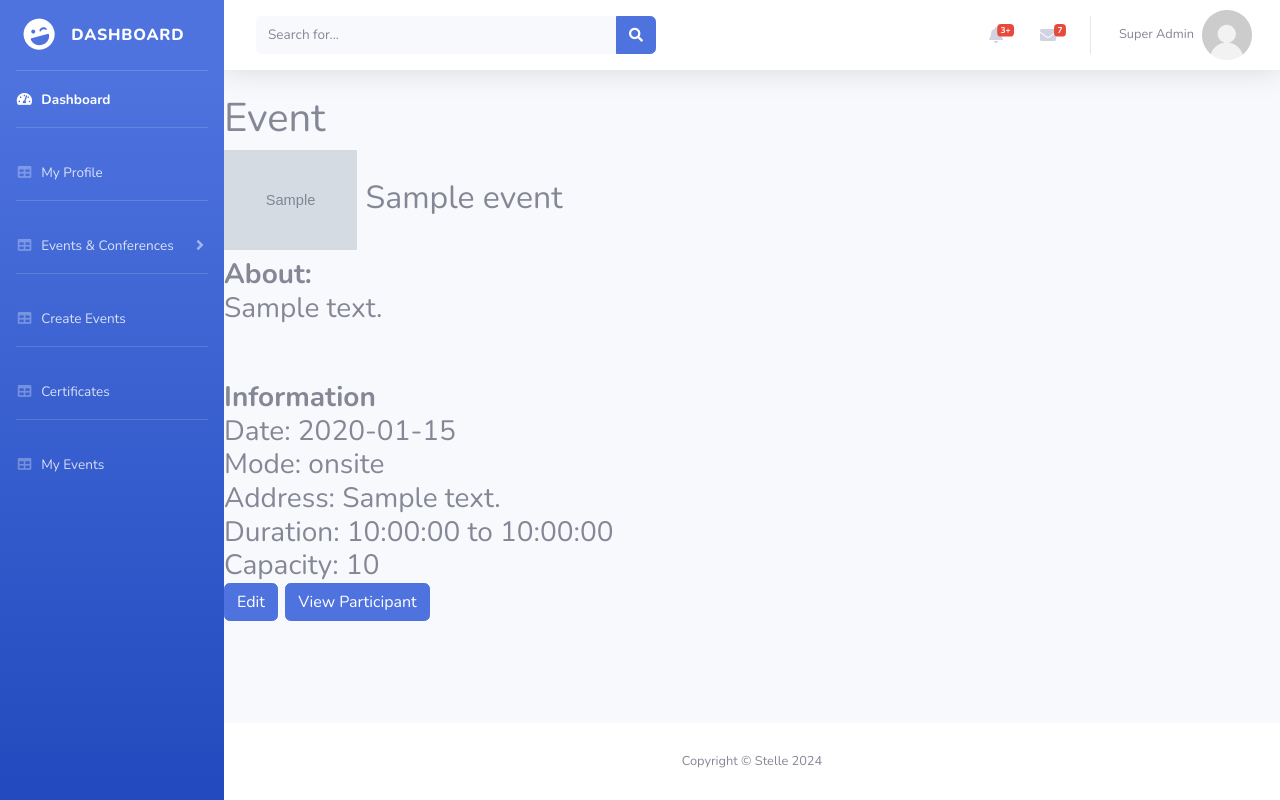
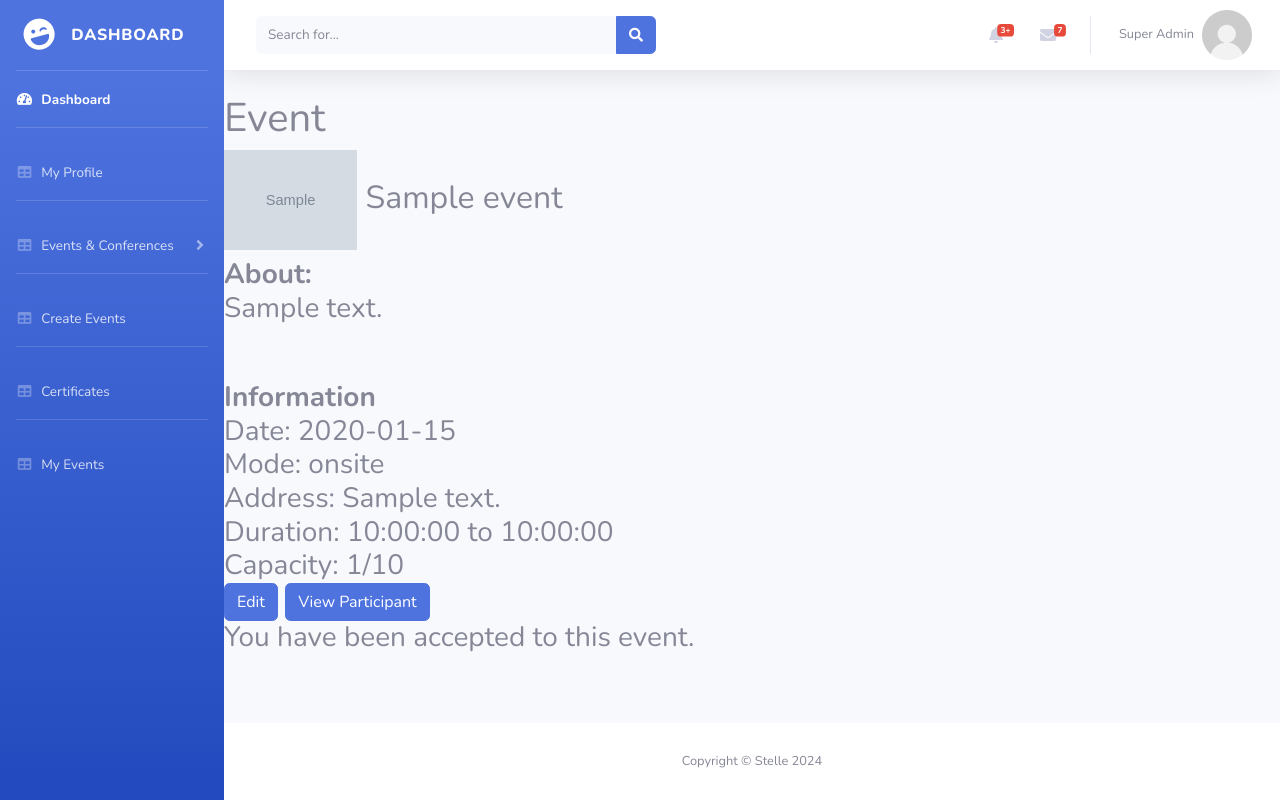
Before and after one commit to Rich1068/Stelle, a Laravel app: page /event/1 in a window 1280 px wide. Run offline with Laravel 12, Linux system fonts and the light colour scheme; a user stored in the database is signed in; data comes from the database, SQL or seed files in the repository; tables that the repository leaves empty hold one stand-in row (values such as "Sample post"); grey boxes marked "Sample" are stand-in pictures; parts of the project's set-up code (start-up, migrations or seed data) failed here and were passed over.

Commit message:
join event limiting and finishing event participant accepting

```diff
--- a/app/Http/Controllers/EventController.php
+++ b/app/Http/Controllers/EventController.php
@@ -46,9 +46,14 @@ class EventController extends Controller
     public function view($id): View
     {
         $userevent = UserEvent::where('event_id', $id)->firstOrFail();
+        $currentParticipants = EventParticipant::where('event_id', $id)
+            ->where('status_id', 1) // Assuming 'Accepted' has an id of 1
+            ->count();
         $event = Event::findOrFail($id);
-        $eventParticipant = EventParticipant::where('event_id', $id)->paginate(10);
-        return view('event.event', ['event' => $event, 'userevent' => $userevent, 'participant' => $eventParticipant]);
+        $eventParticipant = EventParticipant::where('event_id', $id)
+            ->where('user_id', Auth::user()->id)
+            ->first();
+        return view('event.event', ['event' => $event, 'userevent' => $userevent, 'participant' => $eventParticipant, 'currentParticipants' => $currentParticipants]);
     }
 
     public function store(Request $request): RedirectResponse
@@ -94,7 +99,7 @@ class EventController extends Controller
 
 
 
-        return redirect()->route('profile.profile')->with('success', 'Event created successfully.');
+        return redirect()->route('event.view', $event->id)->with('success', 'Event created successfully.');
     }
 
     //main view of update
@@ -169,11 +174,21 @@ class EventController extends Controller
         ->first();
 
     if (!$participant) {
+        // Count the number of accepted participants
+        $acceptedParticipants = EventParticipant::where('event_id', $event->id)
+            ->where('status_id', 1) // Assuming 'Accepted' has an id of 1
+            ->count();
+
+        // Check if the event capacity is reached
+        if ($acceptedParticipants >= $event->capacity) {
+            return redirect()->route('event.view', $event->id)->with('error', 'The event has reached its capacity.');
+        }
+
         // Create new EventParticipant record with status 'Pending'
         EventParticipant::create([
             'user_id' => Auth::user()->id,
             'event_id' => $event->id,
-                'status_id' => 3, // Assuming 'Pending' has an id of 3
+            'participant_status_id' => 3, // Assuming 'Pending' has an id of 3
         ]);
 
         return redirect()->route('event.view', $event->id)->with('success', 'You have requested to join the event!');
@@ -182,18 +197,19 @@ class EventController extends Controller
     return redirect()->route('event.view', $event->id)->with('error', 'You have already requested to join this event.');
 }
 
+
     public function showParticipants($id)
     {
-        $event = UserEvent::findOrFail($id);
-
+        $eventuser = UserEvent::findOrFail($id);
+        $event = Event::findOrFail($id);
         // Check if the logged-in user is the creator of the event
-        if ($event->user_id !== Auth::id()) {
+        if ($eventuser->user_id !== Auth::id()) {
             return redirect()->route('unauthorized')->with('error', 'You do not have permission to view this page.');
         }
 
         $participants = EventParticipant::where('event_id', $id)->get();
 
-        return view('event.participants', compact('event', 'participants'));
+        return view('event.participants', compact('eventuser', 'participants', 'event'));
     }
 
     public function updateParticipantStatus(Request $request, $eventId, $participantId)
@@ -208,11 +224,12 @@ class EventController extends Controller
         }
 
 
-        $participant = EventParticipant::findOrFail($participantId);
+        $participant = EventParticipant::where('user_id', $participantId);
 
         // Update the participant's status
         $participant->update(['status_id' => $request->status_id]);
 
-        return redirect()->route('event.participants', $eventId)->with('success', 'Participant status updated successfully.');
+        return back()->with('success', 'Participant status updated successfully.');
+
     }
 }
--- a/app/Models/Event.php
+++ b/app/Models/Event.php
@@ -7,6 +7,10 @@ use Illuminate\Database\Eloquent\Model;
 
 class Event extends Model
 {
+    public function participants()
+    {
+        return $this->hasMany(EventParticipant::class);
+    }
 
     protected $fillable = [
         'title',
--- a/resources/views/event/event.blade.php
+++ b/resources/views/event/event.blade.php
@@ -2,6 +2,13 @@
 @section('body')
 
 <h1>Event</h1>
+@if(session('success'))
+        <div class="alert alert-success">{{ session('success') }}</div>
+    @endif
+
+    @if(session('error'))
+        <div class="alert alert-danger">{{ session('error') }}</div>
+    @endif
 
 <h2>
     <img src="{{ asset($event->event_banner) }}" alt="Event banner" style="max-width: 200px; max-height: 100px;">
@@ -16,7 +23,7 @@ Date: {{ $event->date }} <br>
 Mode: {{ $event->mode }} <br>
 Address: {{ $event->address }} <br>
 Duration: {{ $event->start_time }} to {{ $event->end_time }} <br>
-Capacity: {{ $event->capacity }} <br>
+Capacity: {{$currentParticipants}}/{{ $event->capacity }} <br>
 
 
 @if($userevent->user_id == Auth::user()->id)
@@ -28,11 +35,19 @@ Capacity: {{ $event->capacity }} <br>
     <span>View Participant</span>
 </a>
 @endif
-@if($userevent->user_id !== Auth::user()->id)
-<form action="{{ route('event.join', $event->id) }}" method="POST">
-    @csrf
-    <button type="submit" class="btn btn-success">Join Event</button>
-</form>
 
+@if ($currentParticipants < $event->capacity)
+    @if($userevent->user_id !== Auth::user()->id && $participant == null)
+            <form action="{{ route('event.join', $event->id) }}" method="POST">
+                @csrf
+                <button type="submit" class="btn btn-success">Join Event</button>
+            </form>
+        @elseif ($participant && $participant->status_id == 3) <!-- Assuming 'Pending' has an id of 3 -->
+            <button type="button" class="btn btn-secondary" disabled>Pending</button>
+        @elseif ($participant && $participant->status_id == 1) <!-- Assuming 'Accepted' has an id of 1 -->
+            <p>You have been accepted to this event.</p>
+    @endif
+@else
+    <button type="button" class="btn btn-secondary" disabled>Closed</button>
 @endif
 @endsection
```
Also changed, not shown: resources/views/event/participants.blade.php (+3 -4 lines). Lines whose indentation alone changed are shown as unchanged.
